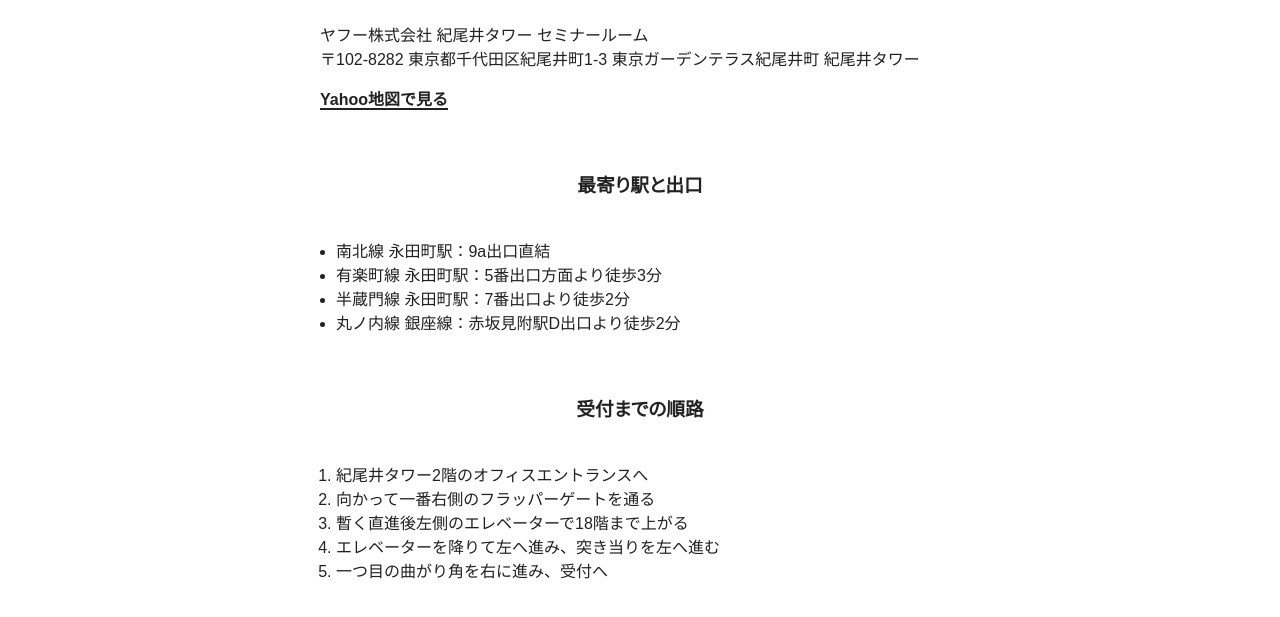
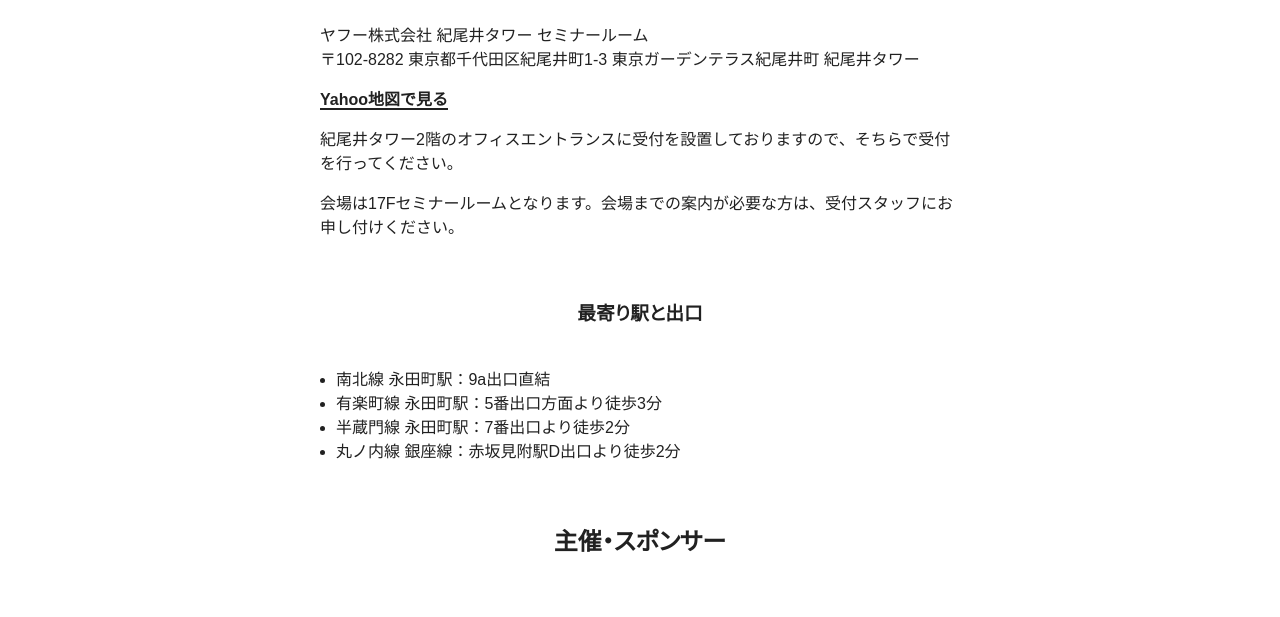
Before and after one commit to JA11yC/JA11yC, a website: page docs/index.html in a window 1280 px wide. Shown: the part 3160-3777 px from the top of the page. Drawn offline with Linux system fonts and the light colour scheme.

Commit message:
経路を修正

```diff
--- a/docs/index.html
+++ b/docs/index.html
@@ -274,6 +274,8 @@
           <dd>〒102-8282 東京都千代田区紀尾井町1-3 東京ガーデンテラス紀尾井町 紀尾井タワー</dd>
         </dl>
         <p><a href="https://map.yahoo.co.jp/maps?bbox=139.73134799%2C35.67409495%2C139.74254799%2C35.68529495&amp;id=827ba31f731188171e7ab4a74622daf8e13c5188&amp;cond=ac%3A13101%3Bbounds%3A139.73134799%2C35.67409495%2C139.74254799%2C35.68529495%3Baz%3A35.1.3%3Bq%3A%E6%9D%B1%E4%BA%AC%E9%83%BD%E5%8D%83%E4%BB%A3%E7%94%B0%E5%8C%BA%E7%B4%80%E5%B0%BE%E4%BA%95%E7%94%BA1-3%3Bplacegenre%3Aaddress%3Bid%3A827ba31f731188171e7ab4a74622daf8e13c5188%3B&amp;p=%E6%9D%B1%E4%BA%AC%E9%83%BD%E5%8D%83%E4%BB%A3%E7%94%B0%E5%8C%BA%E7%B4%80%E5%B0%BE%E4%BA%95%E7%94%BA1-3&amp;ac=13101&amp;az=35.1.3&amp;zoom=18&amp;lat=35.679694949999984&amp;lon=139.73694799&amp;pluginid=pa&amp;z=18&amp;mode=map&amp;active=true&amp;layer=pa&amp;home=on&amp;hlat=35.679694949999984&amp;hlon=139.73694799&amp;pointer=off&amp;pan=off&amp;ei=utf8&amp;v=3">Yahoo地図で見る</a></p>
+        <p>紀尾井タワー2階のオフィスエントランスに受付を設置しておりますので、そちらで受付を行ってください。</p>
+        <p>会場は17Fセミナールームとなります。会場までの案内が必要な方は、受付スタッフにお申し付けください。</p>
         <section>
           <h3>最寄り駅と出口</h3>
           <ul>
@@ -282,16 +284,6 @@
             <li>半蔵門線 永田町駅：7番出口より徒歩2分</li>
             <li>丸ノ内線 銀座線：赤坂見附駅D出口より徒歩2分</li>
           </ul>
-        </section>
-        <section>
-          <h3>受付までの順路</h3>
-          <ol>
-          <li>紀尾井タワー2階のオフィスエントランスへ</li>
-          <li>向かって一番右側のフラッパーゲートを通る</li>
-          <li>暫く直進後左側のエレベーターで18階まで上がる</li>
-          <li>エレベーターを降りて左へ進み、突き当りを左へ進む</li>
-          <li>一つ目の曲がり角を右に進み、受付へ</li>
-          </ol>
         </section>
       </section>
       <section id="sponsors">
```
